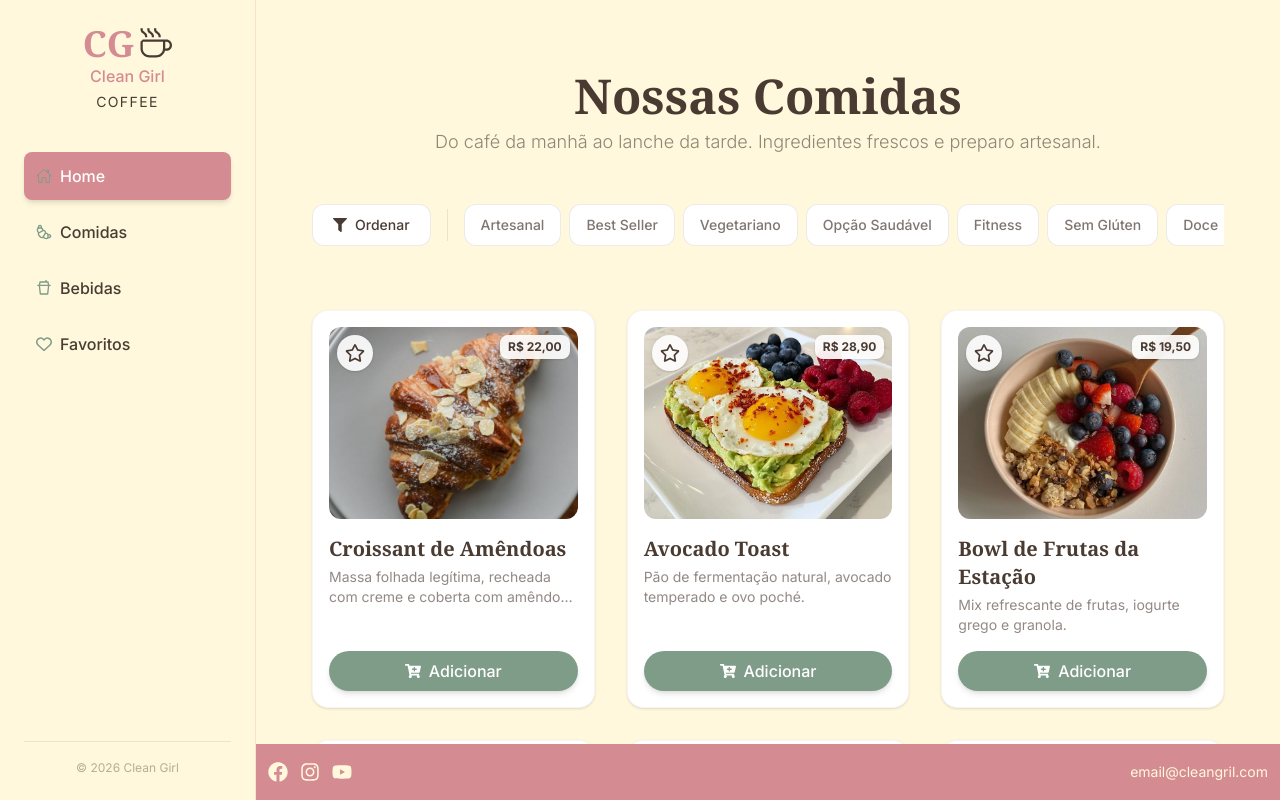
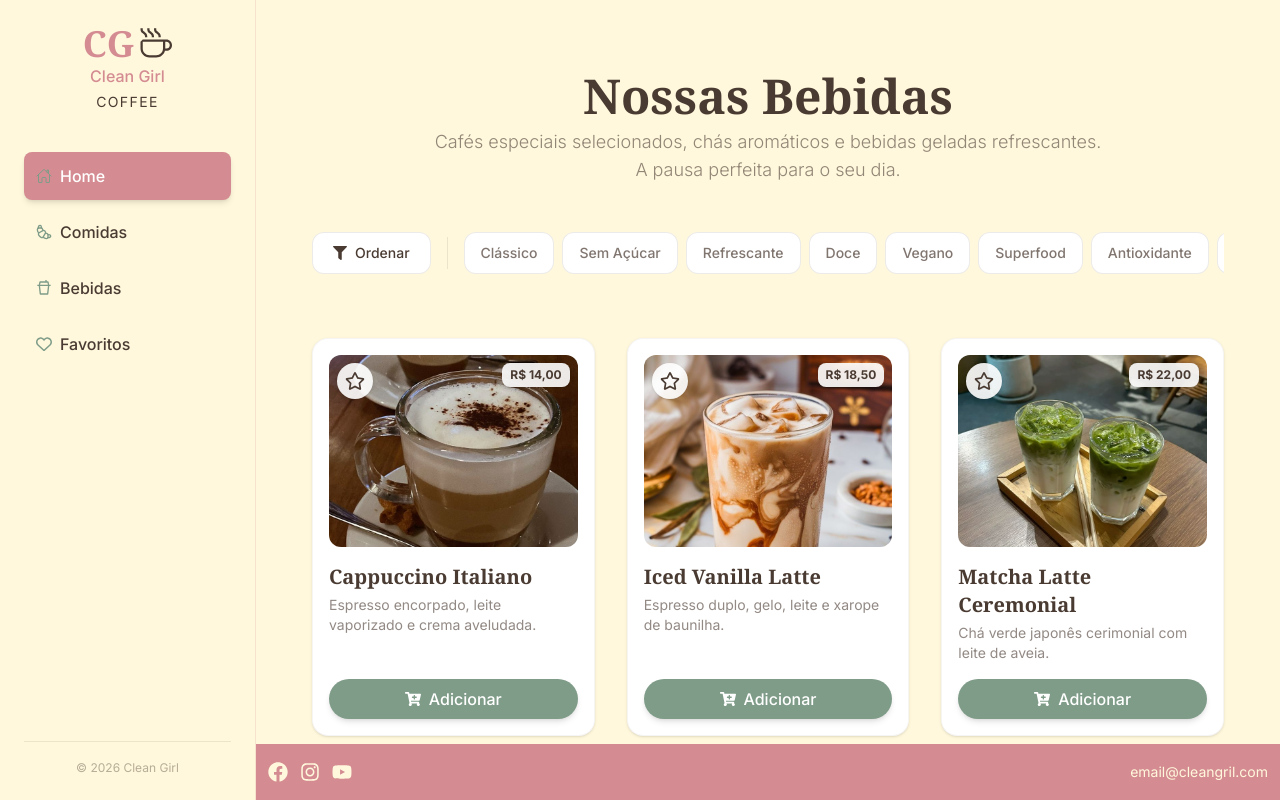
Before and after one commit to Erikbq/PAME-25.2---Entrega-3---Erik-Branco-Queiroz, a Next.js app: page /bebidas in a window 1280 px wide. Built offline with nearby package versions, Linux system fonts and the light colour scheme.

Commit message:
fix: erro no caminho para bebidas

```diff
--- a/app/bebidas/page.tsx
+++ b/app/bebidas/page.tsx
@@ -1,30 +1,31 @@
-"use client";
+"use client"; // Precisa carregar no navegador por ter atualização instantânea
 
+// Importações de estado atual, componentes FilteBar e ProductCards e o banco de dados
 import { useState } from "react";
 import ProductCard from "@/components/menu/ProductCard";
 import FilterBar from "@/components/menu/FilterBar";
 import { products } from "@/data/products";
 
 export default function Bebidas() {
-  // === ESTADOS ===
-  // Removemos o setSearchText
+  // Define os estados possíveis para sortOrder e o estado inicial como default
   const [sortOrder, setSortOrder] = useState<"asc" | "desc" | "default">(
     "default",
   );
+  // Define os estados possíveis para selectTag e o estado inicial como null
   const [selectedTag, setSelectedTag] = useState<string | null>(null);
 
-  // 1. DADOS INICIAIS
-  const allBebidas = products.filter((item) => item.category === "comida");
+  // Dados iniciais
+  const allBebidas = products.filter((item) => item.category === "bebida");
 
   // Extrai tags únicas
   const allTags = Array.from(
     new Set(allBebidas.flatMap((item) => item.highlights)),
   );
 
-  // === 2. LÓGICA DE FILTRAGEM E ORDENAÇÃO ===
+  // Lógica de filtragem e ordenação
   const filteredBebidas = allBebidas
     .filter((item) => {
-      // APENAS Filtro de Tag
+      // Apenas filtro de Tag
       // Se tiver tag selecionada, o item precisa ter ela. Se não tiver tag (null), passa tudo.
       if (selectedTag) {
         return item.highlights.includes(selectedTag);
@@ -35,26 +36,28 @@ export default function Bebidas() {
       // Ordenação de Preço
       if (sortOrder === "default") return 0;
 
+      // Troca a vírgula por ponto para poder transformar em float
       const priceA = parseFloat(a.price.replace(",", "."));
       const priceB = parseFloat(b.price.replace(",", "."));
 
+      // Retorna na ordem correta
       return sortOrder === "asc" ? priceA - priceB : priceB - priceA;
     });
 
   return (
     <div className="w-full max-w-6xl mx-auto px-6 py-10 flex flex-col gap-8">
-      {/* CABEÇALHO */}
+      {/* Cabeçalho */}
       <div className="text-center space-y-2 mb-4">
         <h1 className="text-4xl md:text-5xl font-serif font-bold text-brand-brown">
-          Nossas Comidas
+          Nossas Bebidas
         </h1>
         <p className="text-brand-brown/60 text-lg max-w-2xl mx-auto font-light">
-          Do café da manhã ao lanche da tarde. Ingredientes frescos e preparo
-          artesanal.
+          Cafés especiais selecionados, chás aromáticos e bebidas geladas
+          refrescantes. A pausa perfeita para o seu dia.
         </p>
       </div>
 
-      {/* BARRA DE FILTROS (Sem a busca) */}
+      {/* Barra de filtros */}
       <FilterBar
         sortOrder={sortOrder}
         onSortChange={setSortOrder}
@@ -63,7 +66,7 @@ export default function Bebidas() {
         availableTags={allTags}
       />
 
-      {/* LISTAGEM */}
+      {/* Lista de tags */}
       <div className="grid grid-cols-1 sm:grid-cols-2 lg:grid-cols-3 gap-8 pb-8">
         {filteredBebidas.length > 0 ? (
           filteredBebidas.map((item) => (
@@ -82,6 +85,7 @@ export default function Bebidas() {
             <p className="text-xl font-serif text-brand-brown">
               Nenhum item com essa característica.
             </p>
+            {/* Botão para limpar filtros */}
             <button
               onClick={() => setSelectedTag(null)}
               className="text-brand-green hover:underline mt-2"
```
Also changed, not shown: app/comidas/page.tsx (+13 -9 lines), components/menu/FilterBar.tsx (+10 -5 lines).
